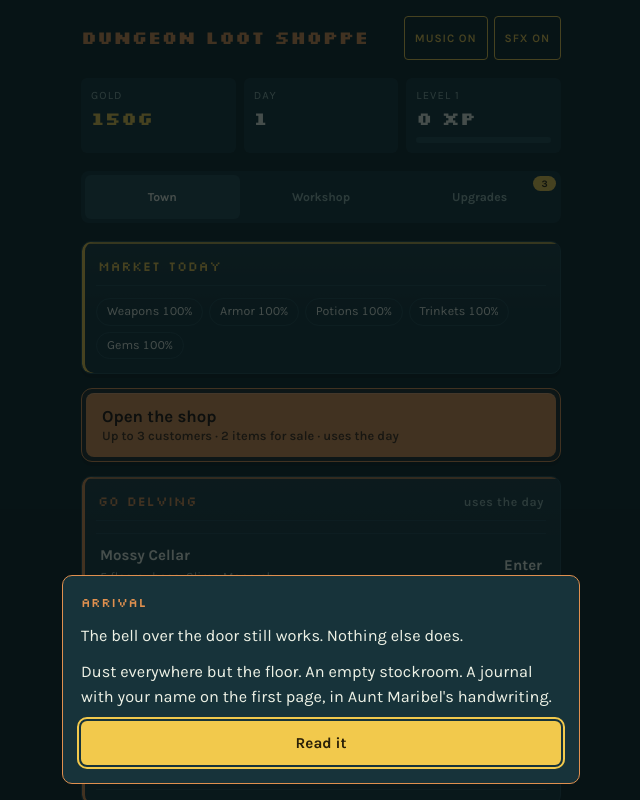
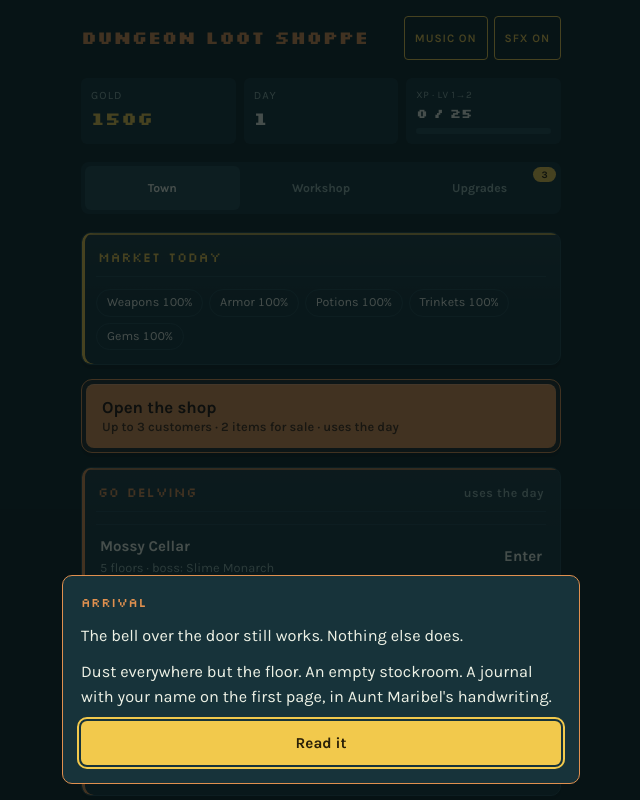
Before and after one commit to YourPhantomEngineer/loot-shoppe, a website: page index.html in a window 1280 px wide. Shown: the top 800 px of the page, without its empty margins (319-959 px from the left). Drawn offline with Linux system fonts and the light colour scheme.

Commit message:
Clarify XP progress toward next level

```diff
--- a/index.html
+++ b/index.html
@@ -49,6 +49,7 @@ button:focus-visible,input:focus-visible{outline:2px solid var(--coin);outline-o
 .stat{background:var(--panel);border-radius:6px;padding:10px;min-width:0}
 .lbl{display:block;font-size:.7rem;text-transform:uppercase;letter-spacing:.1em;color:var(--muted)}
 .stat b{font-family:var(--display);font-size:1.15rem;font-variant-numeric:tabular-nums;display:block;margin-top:2px;white-space:nowrap;overflow:hidden;text-overflow:ellipsis}
+.xpstat .lbl{font-size:.62rem;letter-spacing:.06em;white-space:nowrap}.xpstat b{font-size:.82rem;letter-spacing:-.02em}
 .coin{color:var(--coin)}
 .bar{height:6px;background:var(--line);border-radius:3px;overflow:hidden;margin-top:6px}
 .bar i{display:block;height:100%;background:var(--copper)}
@@ -2019,11 +2020,11 @@ function dayPop(){
   const t=performance.now()-dayPopAt;return dayPopAt&&t<1800?` daypop" style="--dpd:-${Math.round(t)}ms`:"";
 }
 function topStats(){
-  const L=lvl(),pct=Math.round((S.xp-xpFor(L))/(xpFor(L+1)-xpFor(L))*100);
+  const L=lvl(),earned=S.xp-xpFor(L),needed=xpFor(L+1)-xpFor(L),pct=Math.round(earned/needed*100),left=needed-earned;
   return `<div class="stats">
     <div class="stat"><span class="lbl">Gold</span><b class="coin">${fmt(S.gold)}G</b></div>
     <div class="stat${dayPop()}"><span class="lbl">Day</span><b>${S.day}</b></div>
-    <div class="stat"><span class="lbl">Level ${L}</span><b>${fmt(S.xp)} xp</b><div class="bar"><i style="width:${pct}%"></i></div></div>
+    <div class="stat xpstat"><span class="lbl">XP · Lv ${L}→${L+1}</span><b>${fmt(earned)} / ${fmt(needed)}</b><div class="bar" role="progressbar" aria-label="${fmt(left)} XP to level ${L+1}" aria-valuemin="0" aria-valuemax="${needed}" aria-valuenow="${earned}"><i style="width:${pct}%"></i></div></div>
   </div>`;
 }
 
--- a/sw.js
+++ b/sw.js
@@ -1,7 +1,7 @@
 // Dungeon Loot Shoppe offline support.
 // The game page is fetched fresh when online (so updates arrive right away)
 // and served from the cache when offline. Icons and fonts are cached as they load.
-const CACHE = "dungeon-loot-shoppe-v36";
+const CACHE = "dungeon-loot-shoppe-v37";
 const CORE = ["./", "index.html", "manifest.webmanifest",
   "icons/icon-192.png", "icons/icon-512.png", "icons/maskable-512.png", "icons/apple-touch-icon.png", "icons/apple-touch-icon.png?v=2", "icons/icon-192.png?v=2"];
 
```
Also changed, not shown: tests/mobile-layout.test.js (+5 -2 lines).
